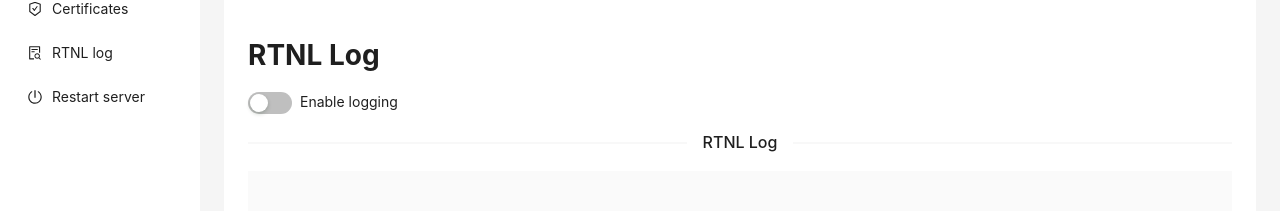
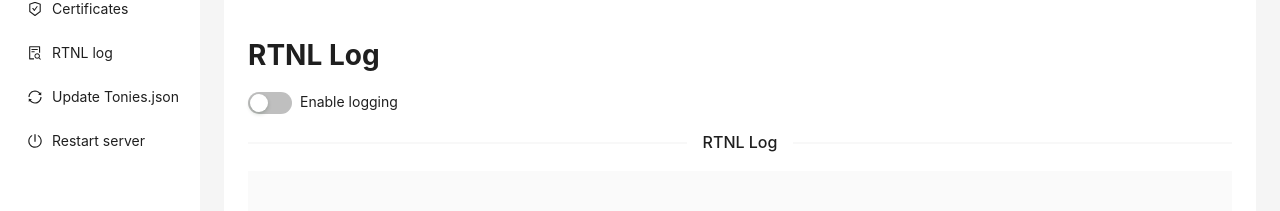
Before and after one commit to toniebox-reverse-engineering/teddycloud_web, a React (Create React App) app: page /web/settings/rtnl in a window 1280 px wide. Shown: the part 123-334 px from the top of the page. Built offline with nearby package versions, Linux system fonts and the light colour scheme; no server answers.

Commit message:
Added tonies.json update trigger

```diff
--- a/public/translations/de.json
+++ b/public/translations/de.json
@@ -149,6 +149,9 @@
         "saved": "Einstellung gespeichert!",
         "title": "Einstellungen",
         "tonieboxes": "Tonieboxen",
+        "updateToniesJson": "Update Tonies.json",
+        "tonieJsonUpdateTriggered": "Tonies.json Aktualisierung angetriggert!",
+        "tonieJsonUpdateFailed": "Tonies.json Aktualisierung fehlgeschlagen!",
         "warning": "Achtung! Speicherbutton + Settings level",
         "warningHint": "Texteingaben müssen derzeit explizit gespeichert werden, bis eine bessere Lösung implementiert ist. Klicke dazu auf das Speichersymbol am Ende des Feldes. Falls du Einstellungen vermisst, erhöhe das 'Settings level'."
     },
--- a/public/translations/en.json
+++ b/public/translations/en.json
@@ -148,6 +148,9 @@
         "saved": "Setting saved!",
         "title": "Settings",
         "tonieboxes": "tonieboxes",
+        "updateToniesJson": "Update Tonies.json",
+        "tonieJsonUpdateTriggered": "Tonies.json update triggered!",
+        "tonieJsonUpdateFailed": "Tonies.json update failed!",
         "warning": "Attention! Save button + Settings level",
         "warningHint": "Text inputs currently have to be saved explicitly until a better solution is implemented. To do this, click on the save symbol at the end of the field. If you are missing settings, increase the 'Settings level'."
     },
--- a/public/translations/fr.json
+++ b/public/translations/fr.json
@@ -148,6 +148,9 @@
         "saved": "Paramètre enregistré !",
         "title": "Paramètres",
         "tonieboxes": "tonieboxes",
+        "updateToniesJson": "Mettre à jour Tonies.json",
+        "tonieJsonUpdateTriggered": "Mise à jour Tonies.json déclenchée!",
+        "tonieJsonUpdateFailed": "La mise à jour de Tonies.json a échoué!",
         "warning": "Attention ! Bouton de sauvegarde + Niveau des paramètres",
         "warningHint": "Les entrées de texte doivent actuellement être enregistrées explicitement jusqu'à ce qu'une meilleure solution soit mise en œuvre. Pour ce faire, cliquez sur le symbole de sauvegarde à la fin du champ. Si des paramètres vous manquent, augmentez le 'Niveau des paramètres'."
     },
--- a/src/components/settings/SettingsSubNav.tsx
+++ b/src/components/settings/SettingsSubNav.tsx
@@ -1,6 +1,12 @@
-import { MenuProps } from "antd";
-import { SafetyCertificateOutlined, SettingOutlined, PoweroffOutlined, FileSearchOutlined } from "@ant-design/icons";
-import React from "react";
+import { MenuProps, message } from "antd";
+import {
+    SafetyCertificateOutlined,
+    SettingOutlined,
+    PoweroffOutlined,
+    FileSearchOutlined,
+    SyncOutlined,
+} from "@ant-design/icons";
+import React, { useState } from "react";
 import { useTranslation } from "react-i18next";
 import { Link } from "react-router-dom";
 import { StyledSubMenu } from "../StyledComponents";
@@ -9,8 +15,27 @@ import { restartServer } from "../../utils/restartServer";
 export const SettingsSubNav = () => {
     const { t } = useTranslation();
 
+    const [selectedKey, setSelectedKey] = useState("");
+
     const handleRestartServer = async () => {
         await restartServer(true);
+        setSelectedKey("");
+    };
+
+    const handleUpdateToniesJson = async () => {
+        try {
+            const response = await fetch(`${process.env.REACT_APP_TEDDYCLOUD_API_URL}/api/toniesJsonUpdate`);
+            const data = await response.text();
+            setSelectedKey("");
+            if (data.toString() !== "Triggered tonies.json update") {
+                message.error(t("settings.tonieJsonUpdateFailed"));
+                return;
+            }
+            message.success(t("settings.tonieJsonUpdateTriggered"));
+        } catch (error) {
+            message.error(t("settings.tonieJsonUpdateFailed"));
+            return;
+        }
     };
 
     const subnav: MenuProps["items"] = [
@@ -30,6 +55,11 @@ export const SettingsSubNav = () => {
             icon: React.createElement(FileSearchOutlined),
         },
         {
+            key: "update_toniesJson",
+            label: <label onClick={handleUpdateToniesJson}>{t("settings.updateToniesJson")}</label>,
+            icon: React.createElement(SyncOutlined),
+        },
+        {
             key: "restart_server",
             label: <label onClick={handleRestartServer}>{t("settings.restartServer")}</label>,
             icon: React.createElement(PoweroffOutlined),
@@ -38,12 +68,7 @@ export const SettingsSubNav = () => {
 
     return (
         <>
-            <StyledSubMenu
-                mode="inline"
-                //defaultSelectedKeys={["1"]}
-                defaultOpenKeys={["sub"]}
-                items={subnav}
-            />
+            <StyledSubMenu mode="inline" selectedKeys={[selectedKey]} defaultOpenKeys={["sub"]} items={subnav} />
         </>
     );
 };
```
